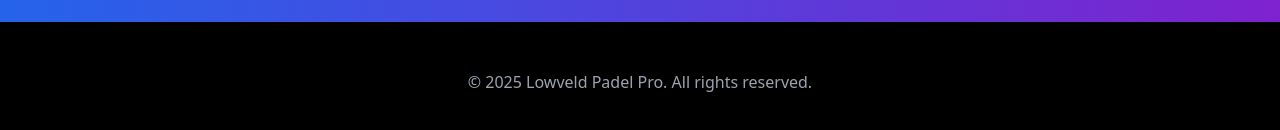
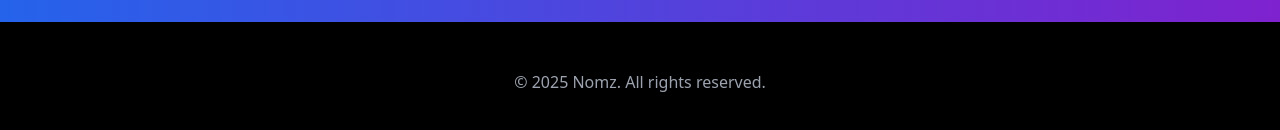
Before and after one commit to amadadi78614/PADELPRO, a plain HTML site: page index.html in a window 1280 px wide. Shown: the part 1810-1940 px from the top of the page. Drawn offline with nearby package versions, Linux system fonts and the light colour scheme.

Commit message:
Update index.html

```diff
--- a/index.html
+++ b/index.html
@@ -287,7 +287,7 @@
 
   <!-- Footer -->
   <footer class="bg-black py-12">
-    <div class="max-w-7xl mx-auto px-4 text-center text-gray-400">© <span id="year"></span> Lowveld Padel Pro. All rights reserved.</div>
+    <div class="max-w-7xl mx-auto px-4 text-center text-gray-400">© <span id="year"></span> Nomz. All rights reserved.</div>
   </footer>
 
   <!-- Auth Modal -->
```
